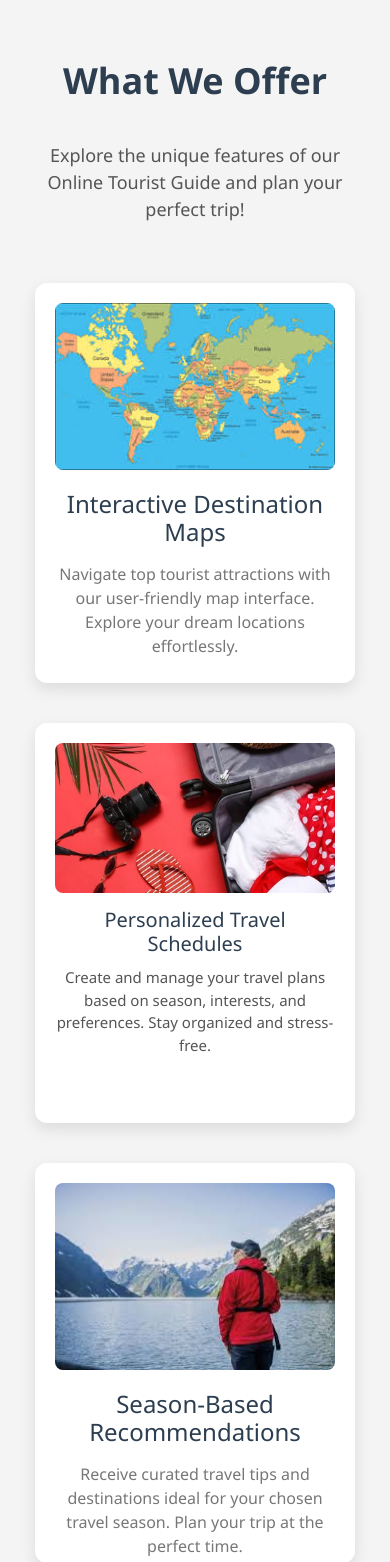
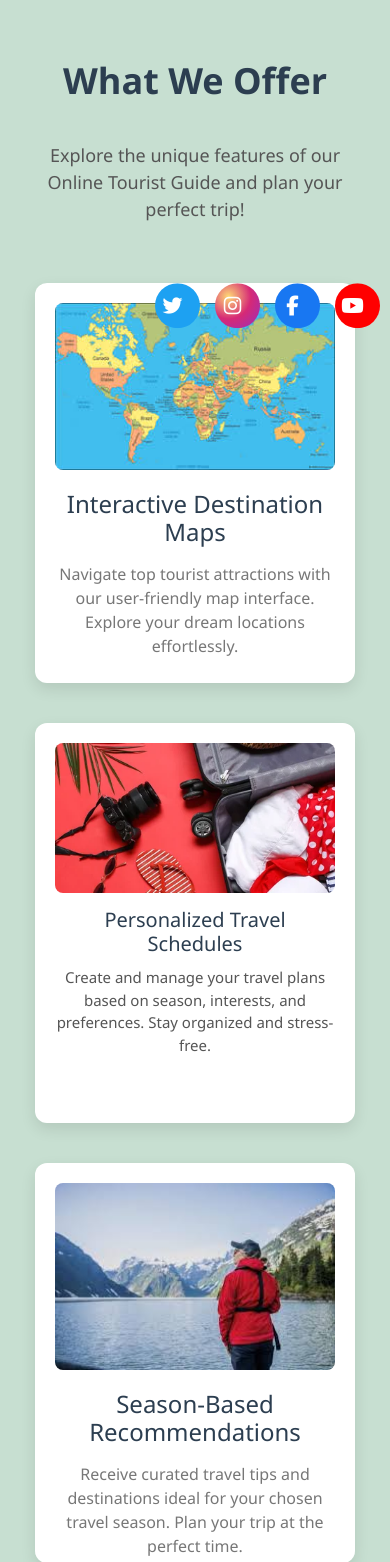
Before and after one commit to Sabahat-Saleem/MY-FYP-ONG, a Django app: template add_user/templates/add_user/home.html in a window 390 px wide. Shown: the part 478-2040 px from the top of the page. Run offline with Django 3.2, Linux system fonts and the light colour scheme; the template is opened without the code that fills it, so the values that code supplies are empty; some libraries are stand-ins or nearby versions.

Commit message:
work on links of navbar and resolve edit profile image issue

```diff
--- a/add_user/static/add_user/css/home.css
+++ b/add_user/static/add_user/css/home.css
@@ -404,3 +404,52 @@ footer {
     font-size: 24px;
     color: #e74c3c;
 }
+@keyframes bounce {
+    0%, 100% {
+      transform: translateY(0);
+    }
+    30% {
+      transform: translateY(-20px);
+    }
+    60% {
+      transform: translateY(5px);
+    }
+  }
+
+  .social-icons {
+    position: fixed;
+    top: 50%;
+    right: 20px;
+    transform: translateY(-50%);
+    display: flex;
+    flex-direction: column;
+    gap: 15px;
+    z-index: 999;
+  }
+
+  .social-icons a {
+    width: 45px;
+    height: 45px;
+    background-color: #555;
+    color: white;
+    border-radius: 50%;
+    font-size: 20px;
+    display: flex;
+    align-items: center;
+    justify-content: center;
+    text-decoration: none;
+    animation: bounce 1.8s infinite ease-in-out;
+  }
+
+  .social-icons a.twitter   { background-color: #1DA1F2; }
+  .social-icons a.instagram { background: radial-gradient(circle at 30% 30%, #feda75, #d62976, #962fbf); }
+  .social-icons a.facebook  { background-color: #1877F2; }
+  .social-icons a.youtube   { background-color: #FF0000; }
+  @media screen and (max-width: 600px) {
+    .social-icons {
+      top: auto;
+      bottom: 20px;
+      right: 10px;
+      flex-direction: row;
+    }
+  }
--- a/add_user/templates/add_user/home.html
+++ b/add_user/templates/add_user/home.html
@@ -8,6 +8,7 @@
     <link href="https://cdn.jsdelivr.net/npm/bootstrap@5.0.2/dist/css/bootstrap.min.css" rel="stylesheet">
     <link rel="stylesheet" href="{% static 'add_user/css/navbar.css' %}">
     <link rel="stylesheet" href="{% static 'add_user/css/home.css' %}">
+     <link rel="stylesheet" href="https://cdnjs.cloudflare.com/ajax/libs/font-awesome/6.5.0/css/all.min.css">
     <script src="https://code.jquery.com/jquery-3.6.0.min.js"></script>
 </head>
 <body>
@@ -23,10 +24,10 @@
         <ul class="navbar-nav ml-auto">
             <div class="hori-selector"><div class="left"></div><div class="right"></div></div>
             <li class="nav-item"><a class="nav-link" href="{% url 'dashboard_page' %}"><i class="fas fa-tachometer-alt"></i> Dashboard</a></li>
-            <li class="nav-item active"><a class="nav-link" href="javascript:void(0);"><i class="far fa-address-book"></i> Destination</a></li>
-            <li class="nav-item"><a class="nav-link" href="javascript:void(0);"><i class="fa fa-tasks"></i> Activities</a></li>
-            <li class="nav-item"><a class="nav-link" href="javascript:void(0);"><i class="far fa-calendar-alt"></i> Tips Detail</a></li>
-            <li class="nav-item"><a class="nav-link" href="#foot-map"><i class="far fa-chart-bar"></i> Map</a></li>
+            <li class="nav-item active"><a class="nav-link" href="#recommendation-section"><i class="far fa-address-book"></i> Recommendations</a></li>
+            <li class="nav-item"><a class="nav-link" href="#flights"><i class="fa fa-tasks"></i> Flights</a></li>
+            <li class="nav-item"><a class="nav-link" href="#hotels-section"><i class="far fa-calendar-alt"></i> Hotels</a></li>
+            <li class="nav-item"><a class="nav-link" href="#map"><i class="far fa-chart-bar"></i> Map</a></li>
         </ul>
     </div>
 </nav>
@@ -38,7 +39,7 @@
         Your browser does not support the video tag.
     </video>
 </div>
-<section class="features-section" style="padding: 60px 20px; background-color: #f4f4f4; font-family: 'Segoe UI', sans-serif;">
+<section class="features-section" style="padding: 60px 20px; background-color:rgb(199, 223, 209); font-family: 'Segoe UI', sans-serif;">
     <div class="container" style="max-width: 1200px; margin: 0 auto;">
         <h2 style="font-size: 36px; color: #2c3e50; font-weight: 700; text-align: center; margin-bottom: 40px;">What We Offer</h2>
         <p style="font-size: 18px; color: #555; text-align: center; margin-bottom: 60px;">Explore the unique features of our Online Tourist Guide and plan your perfect trip!</p>
@@ -86,13 +87,19 @@
                 <h3 style="font-size: 24px; color: #2c3e50; margin-bottom: 15px;">Smart User Dashboard</h3>
                 <p style="font-size: 16px; color: #777; flex-grow: 1;">Track your favorite destinations, tips, and schedules—all in one place. Simplifying travel planning for you.</p>
             </div>
-
         </div>
     </div>
+     <div class="social-icons">
+  <a href="https://twitter.com" class="twitter" target="_blank"><i class="fab fa-twitter"></i></a>
+  <a href="https://instagram.com" class="instagram" target="_blank"><i class="fab fa-instagram"></i></a>
+  <a href="https://facebook.com" class="facebook" target="_blank"><i class="fab fa-facebook-f"></i></a>
+ <a href="https://youtube.com" class="youtube" target="_blank"><i class="fab fa-youtube"></i></a>
+</div>
 </section>
 
 
 <!-- Search Form Section -->
+<section id="recommendation-section">
 <div class="container my-5 position-relative">
     <div class="row align-items-center">
         <!-- Left Thumbnails -->
@@ -127,7 +134,9 @@
     </div>
 </div>
 </div>
+</section>
 <!-- Seasonal DEstination -->
+
 <h1 style="text-align: center; font-size: 40px; color: #2c3e50; font-family: 'Poppins', sans-serif; margin-bottom: 40px;">
     Explore Top Destinations for {{ current_season }}
 </h1>
@@ -151,7 +160,7 @@
 </div>
 
 <!-- Section: Explore Flights -->
-<section class="py-5 bg-light">
+<section  id = "flights" class="py-5 bg-light">
     <div class="container">
       <div class="row align-items-center">
         <!-- Text Section -->
--- a/add_user/views.py
+++ b/add_user/views.py
@@ -250,7 +250,7 @@ def dashboard_page(request):
         travel_type=user.preferred_travel_type
     )
     if request.method == 'POST':
-        form = UserEditForm(request.POST, instance=user)
+        form = UserEditForm(request.POST, request.FILES, instance=user)
         if form.is_valid():
             form.save()
             return redirect('dashboard_page')
@@ -417,8 +417,8 @@ def interest_page(request):
     query = request.GET.get('query', '').strip().lower()
 
     # Get suggestions and recommendations based on the query
-    suggestions = get_suggestions(query)  # Your logic to fetch suggestions
-    recommendations = get_recommendations(query)  # Your logic to fetch recommendations
+    suggestions = get_suggestions(query)  # logic to fetch suggestions
+    recommendations = get_recommendations(query)  # to fetch recommendations
 
     # Return both suggestions and recommendations as a JSON response
     return JsonResponse({
--- a/user_panel/urls.py
+++ b/user_panel/urls.py
@@ -34,6 +34,7 @@ urlpatterns = [
     path('update-profile/', views.update_profile, name='update_profile'),
     path('logout/', views.user_logout, name='logout'),
     path('interests/', views.get_interest_info, name='get_interest_info'),
+    path('/', views.get_recommendations, name='get_recommendations'),
     path('interest_page/', views.interest_page, name='interest_page'),
     path('api/hotels/', views.HotelListAPIView.as_view(), name='hotel-list'),
     path('schedule/delete/<int:schedule_id>/', views.delete_schedule, name='delete_schedule'),
```
Also changed, not shown: db.sqlite3, media/profile_pictures/WhatsApp_Image_2025-03-01_at_13.04.12_0a703831.jpg (added), media/profile_pictures/WhatsApp_Image_2025-04-29_at_19.40.13_3e66f1c8.jpg (added).
